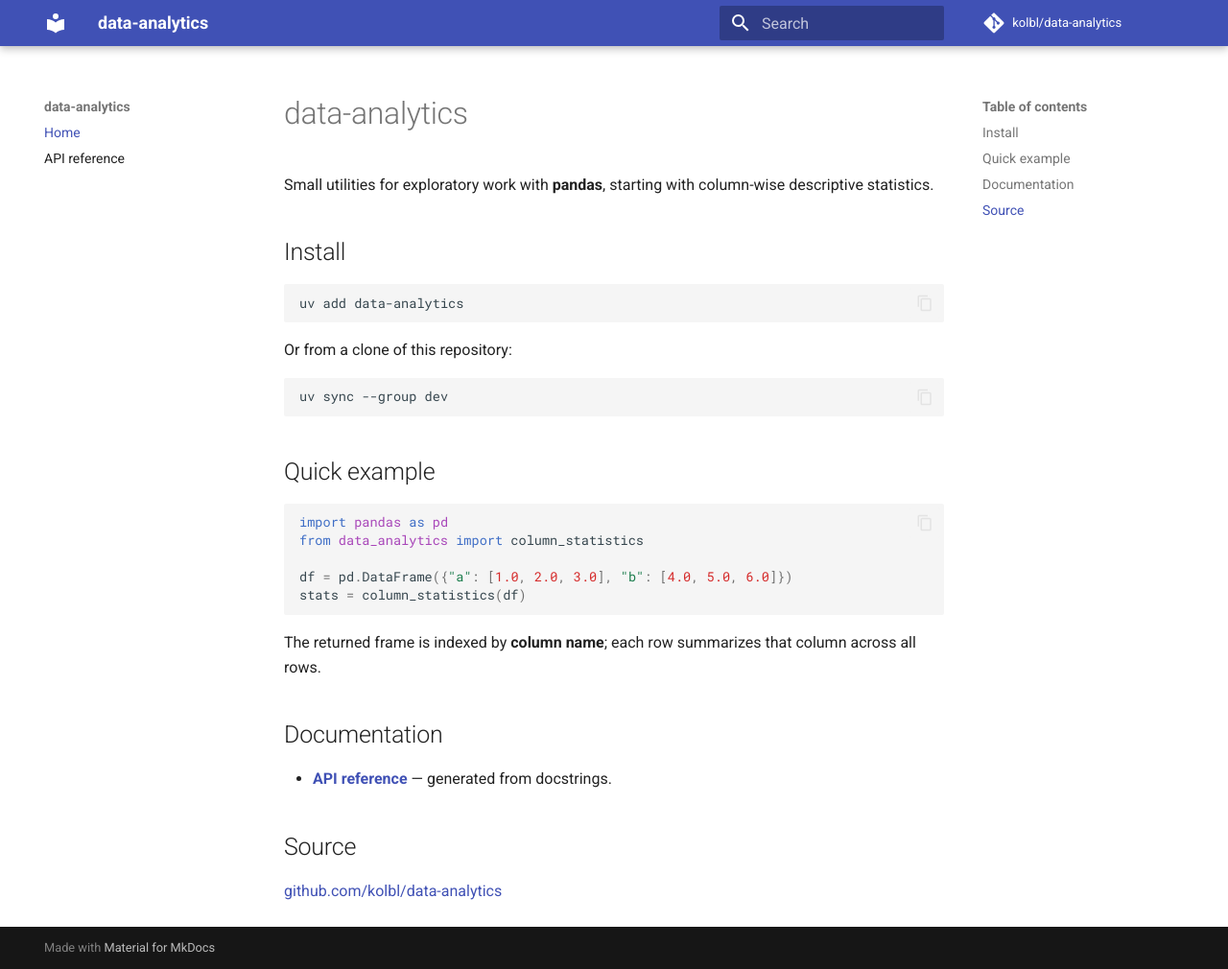
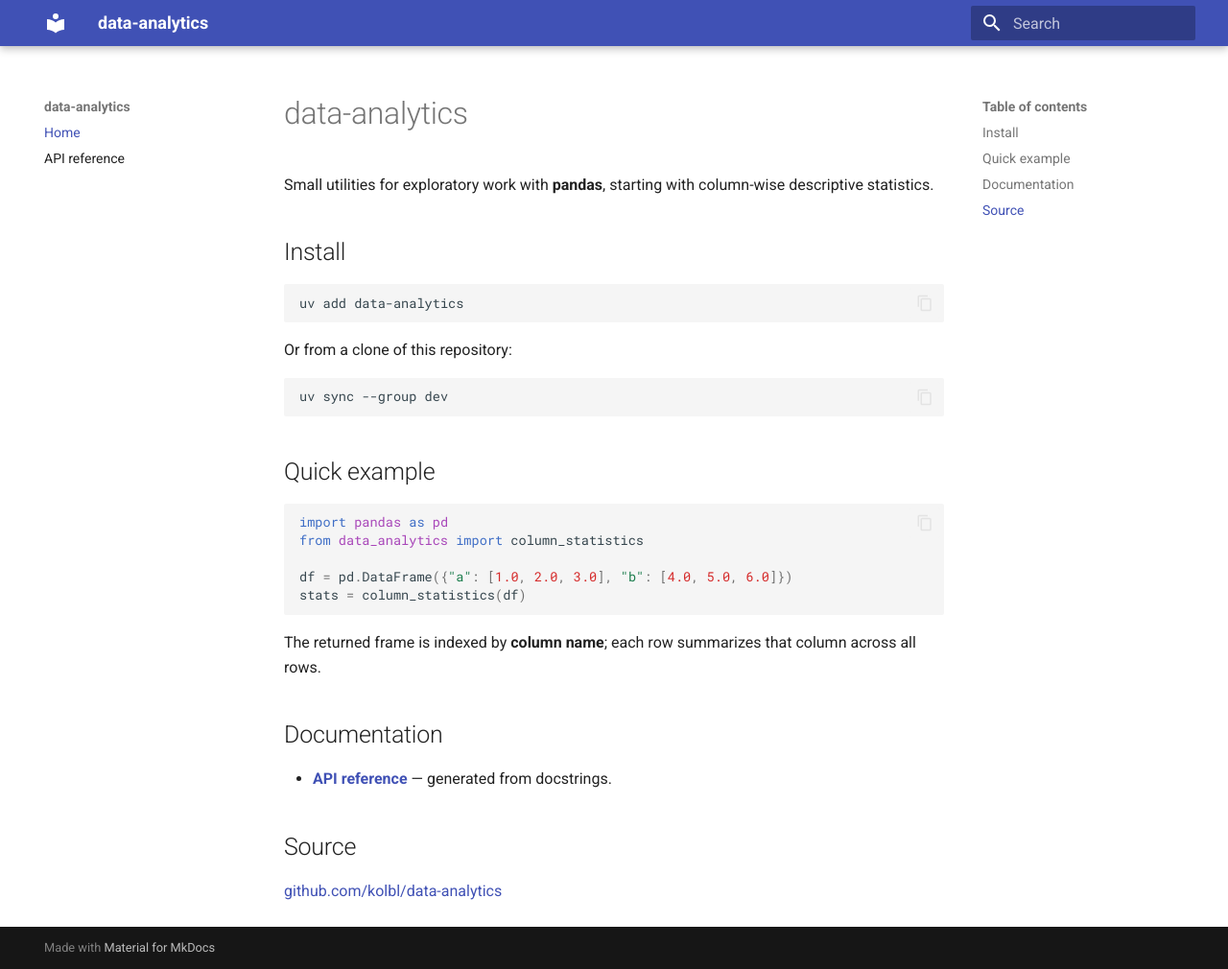
Before and after one commit to kolbl/data-analytics, an MkDocs documentation site: the page built from docs/index.md, in a window 1280 px wide and 1010 px high. Shown: the whole window at 96% size. Built offline with MkDocs 1.6.1 and Material for MkDocs 9.7.7, drawn with Linux system fonts in a browser that asks for light colours; comment, search, counter and statistics services are not loaded.

Commit message:
removing optional links from mkdocs

```diff
--- a/mkdocs.yml
+++ b/mkdocs.yml
@@ -1,8 +1,5 @@
 site_name: data-analytics
 site_description: Column-wise statistics and helpers for pandas DataFrames.
-site_url: https://kolbl.github.io/data-analytics/
-repo_url: https://github.com/kolbl/data-analytics
-repo_name: kolbl/data-analytics
 edit_uri: edit/main/docs/
 
 docs_dir: docs
```
